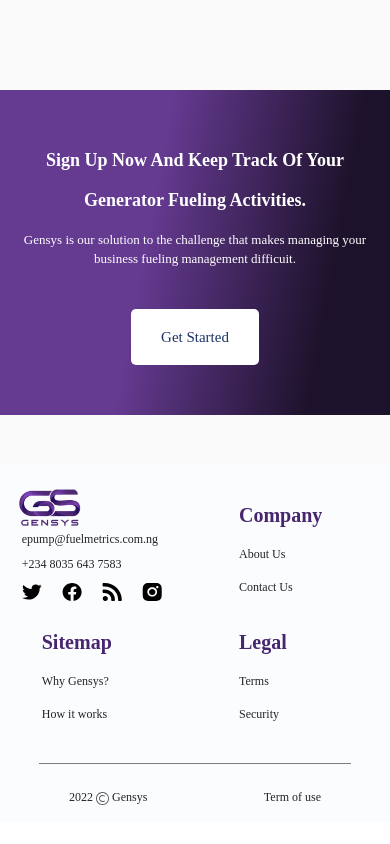
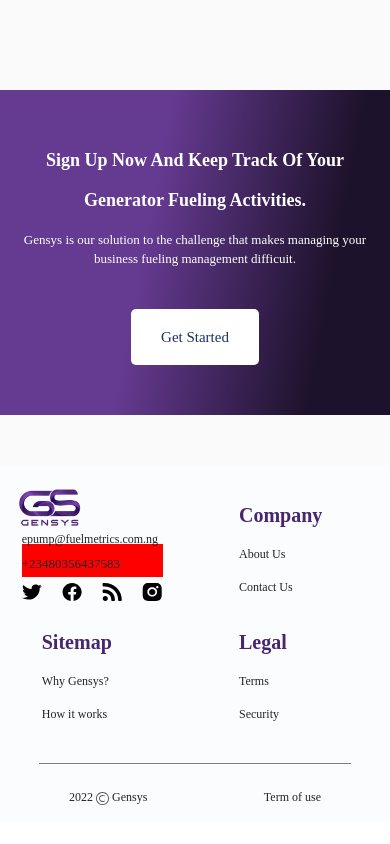
Before and after one commit to teymee/Gensys, a Vue app: page /faq in a window 390 px wide. Shown: the part 1133-1977 px from the top of the page. Built offline with nearby package versions, Linux system fonts and the light colour scheme; a web font is replaced by a local one.

Commit message:
finally 2

```diff
--- a/src/components/Footer.vue
+++ b/src/components/Footer.vue
@@ -6,7 +6,7 @@
 					<li><img src="@/assets/logo.png" alt="" /></li>
 					<ul class="list-none first">
 						<li>epump@fuelmetrics.com.ng</li>
-						<li class="pb-2">+234 8035 643 7583</li>
+						<li class="pb-2 tel">+23480356437583</li>
 						<li class="first d-flex justify-content-between">
 							<img src="@/assets/twitter.svg" />
 							<img src="@/assets/facebook.svg" />
@@ -122,6 +122,9 @@
 		font-size: 12px;
 		padding-top: 15px;
 	}
+	.first{
+		width:100% !important;
+	}
 	.last-footer {
 		width: 80%;
 		font-size: 12px;
@@ -129,5 +132,10 @@
 	img {
 		width: 80px;
 	}
+	.tel{
+		font-size: 13px !important;
+		width:100% !important;
+		background: red;
+	}
 }
 </style>
--- a/src/components/Home/Banner.vue
+++ b/src/components/Home/Banner.vue
@@ -39,6 +39,8 @@
 							<span class="ms-1"> Available on Playstore </span>
 						</button>
 					</router-link>
+
+					<router-link :to="{name:'contact'}">
 					<button
 						class="px-3 border-0 outline-0 rounded py-3 contact-button"
 						style="background-color: transparent; color: #46266e"
@@ -60,6 +62,7 @@
 							/>
 						</svg>
 					</button>
+				</router-link>
 				</div>
 			</div>
 		</div>
```
